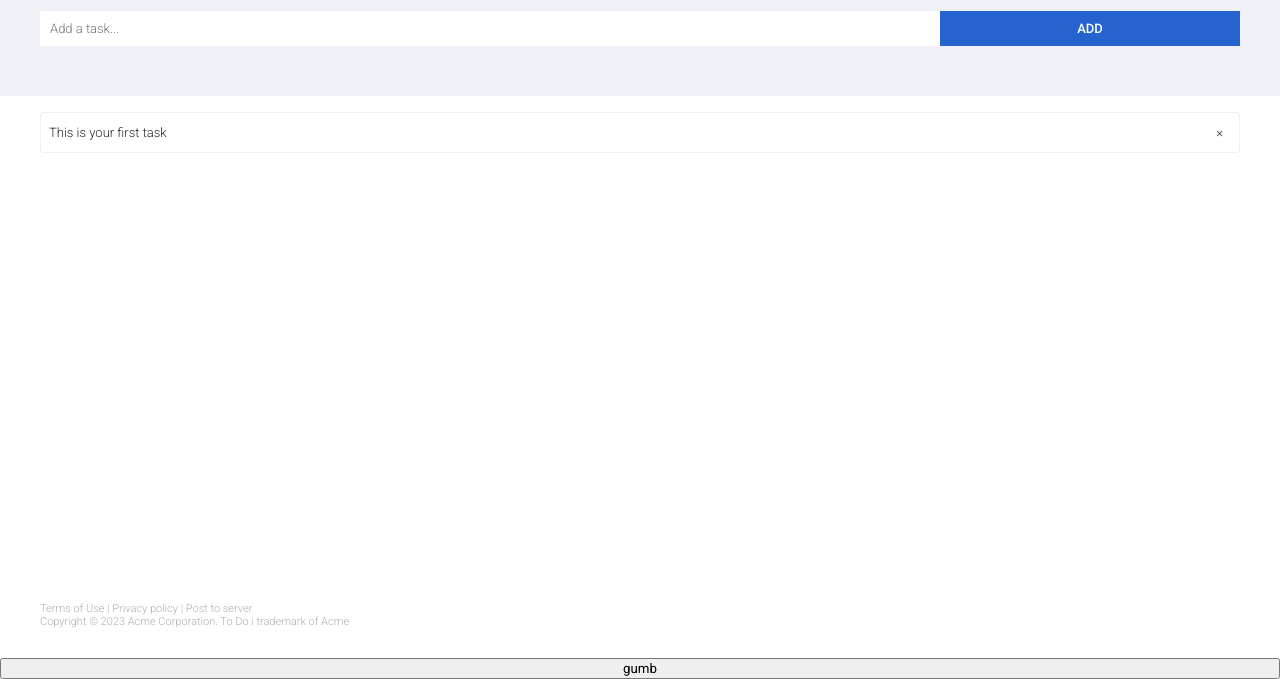
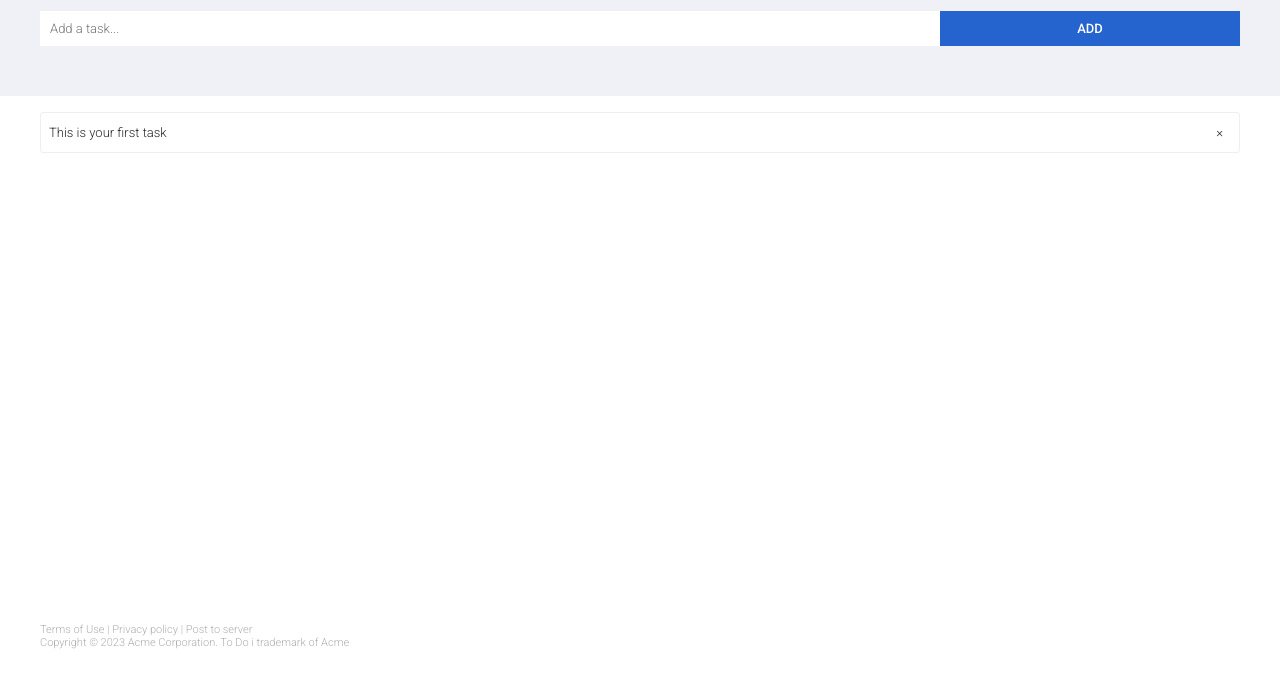
Before and after one commit to FilipDurkan/ToDo-App, a plain HTML site: page index.html in a window 1280 px wide. Shown: the part 121-800 px from the top of the page. Drawn offline with nearby package versions, Linux system fonts and the light colour scheme.

Commit message:
Update index.html

```diff
--- a/index.html
+++ b/index.html
@@ -86,7 +86,6 @@
             <br>
             Copyright &copy; <span id="year"></span> Acme Corporation. To Do i trademark of Acme
         </footer>
-        <button>gumb</button>
     </div>
     <script src="script.js" defer></script>
     <script>
```
